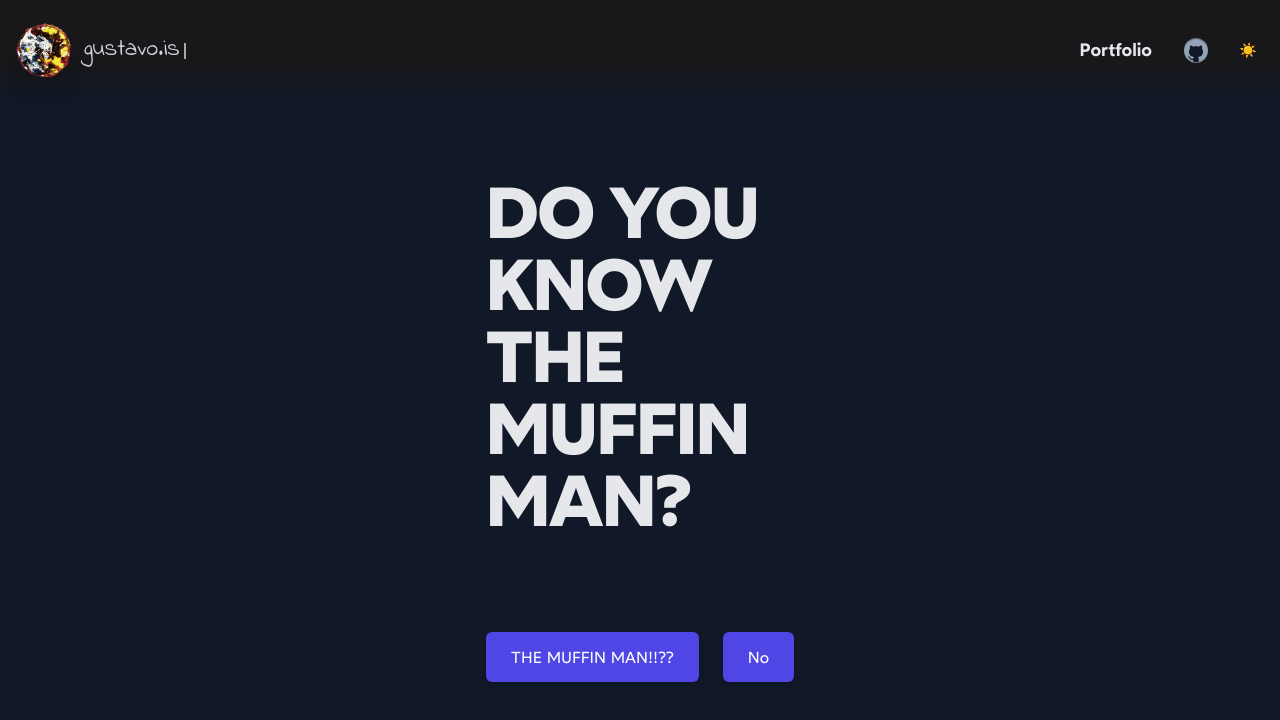
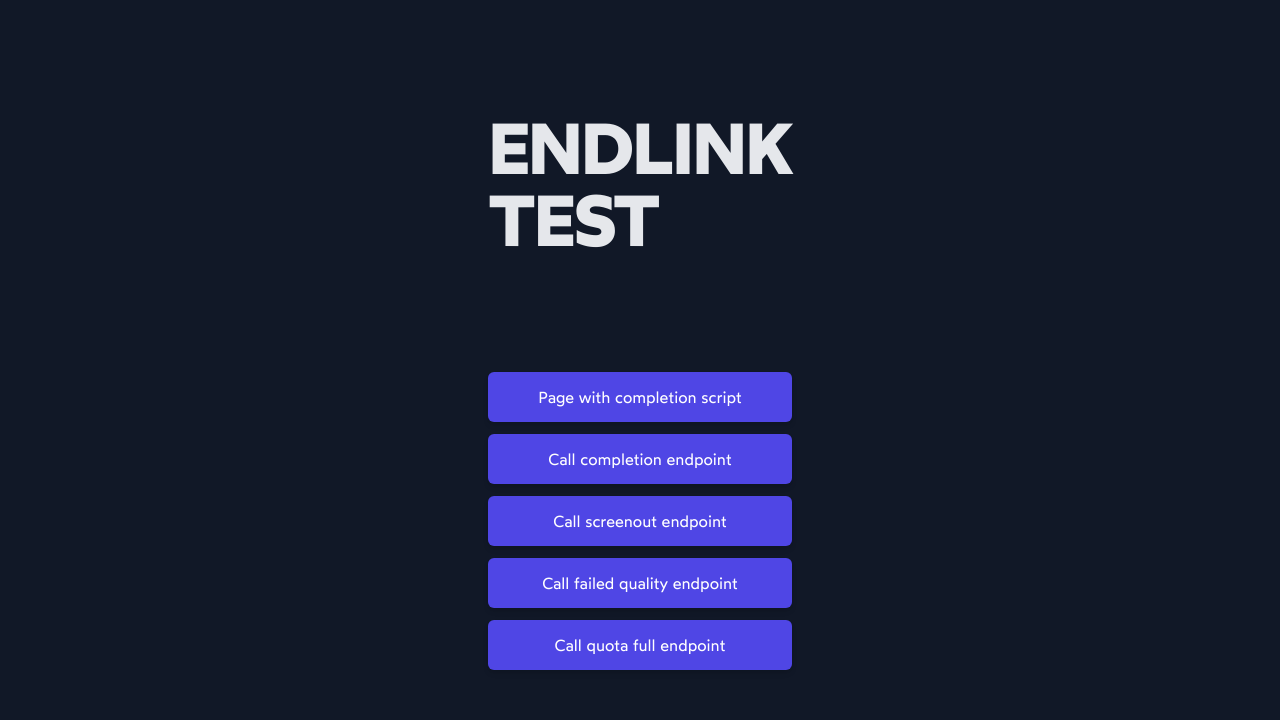
Before and after one commit to pricklywiggles/gustavo.is, a Next.js app: page /tartle/endlink in a window 1280 px wide. Shown: the top 720 px of the page. Built offline with nearby package versions, Linux system fonts and the light colour scheme.

Commit message:
test more endlink endpoints

```diff
--- a/src/app/layout.tsx
+++ b/src/app/layout.tsx
@@ -13,7 +13,7 @@ export default function RootLayout({
   children: React.ReactNode;
 }) {
   return (
-    <html lang="en" suppressHydrationWarning>
+    <html lang='en' suppressHydrationWarning>
       <head>
         <script
           dangerouslySetInnerHTML={{
--- a/src/app/tartle/completed/page.tsx
+++ b/src/app/tartle/completed/page.tsx
@@ -1,6 +1,8 @@
 /* eslint-disable @next/next/no-sync-scripts */
+'use client';
 import Head from 'next/head';
 import Script from 'next/script';
+import * as React from 'react';
 
 const origins = {
   production: 'https://source.tartle.co',
@@ -17,6 +19,7 @@ export default function Completed({
   searchParams: { env: Origin };
 }) {
   const envParam = searchParams['env'];
+  const [key, setKey] = React.useState<string>('');
   let env: Origin = 'production';
   if (
     envParam === 'staging' ||
@@ -26,13 +29,17 @@ export default function Completed({
     env = envParam;
   }
 
+  React.useEffect(() => {
+    setKey(localStorage.getItem('tartleEndlinkToken') || '');
+  }, []);
+
   return (
     <>
-      <Script src={`${origins[env]}/scripts/endlink-completion.js`} />
+      <Script defer src={`${origins[env]}/scripts/endlink-completion.js`} />
       <div className='mt-28 w-screen'>
         <div className='w-min mx-auto'>
           <div className='text-4xl tracking-tight font-extrabold   sm:text-5xl md:text-6xl lg:text-7xl'>
-            <div className='text-gray-800 dark:text-gray-200 mb-24'>👍</div>
+            <div className='text-gray-800 dark:text-gray-200 mb-24'>{key}</div>
           </div>
         </div>
       </div>
--- a/src/app/tartle/endlink/page.tsx
+++ b/src/app/tartle/endlink/page.tsx
@@ -1,7 +1,9 @@
+'use client';
 import Head from 'next/head';
 import Link from 'next/link';
 import { redirect } from 'next/navigation';
 import Script from 'next/script';
+import * as React from 'react';
 
 const origins = {
   production: 'https://source.tartle.co',
@@ -12,11 +14,29 @@ const origins = {
 
 type Origin = keyof typeof origins;
 
+const callTartleEndpoint = async (
+  origin: Origin,
+  endpoint: 'complete' | 'screenout' | 'failed_quality' | 'quota_full',
+  token: string,
+  setResult: React.Dispatch<React.SetStateAction<string>>
+) =>
+  fetch(
+    `${origins[origin]}/api/v3/endlinks/${endpoint}?tartle_endlink_token=${token}`
+  )
+    .then((res) =>
+      res.ok
+        ? setResult(`${endpoint} succeeded`)
+        : setResult(`${endpoint} failed ${res.status}`)
+    )
+    .catch(() => setResult(`${endpoint} failed`));
+
 export default function DataForm({
   searchParams
 }: {
   searchParams: { env: Origin };
 }) {
+  const [result, setResult] = React.useState<string>('');
+  const [token, setToken] = React.useState<string>('');
   const envParam = searchParams['env'];
   let env: Origin = 'production';
   if (
@@ -27,6 +47,10 @@ export default function DataForm({
     env = envParam;
   }
 
+  React.useEffect(() => {
+    setToken(localStorage.getItem('tartleEndlinkToken') || '');
+  }, []);
+
   return (
     <>
       <Script src={`${origins[env]}/scripts/endlink-landing.js`} />
@@ -34,22 +58,49 @@ export default function DataForm({
         <div className='w-min mx-auto'>
           <div className='text-4xl tracking-tight font-extrabold   sm:text-5xl md:text-6xl lg:text-7xl'>
             <div className='text-gray-800 dark:text-gray-200 mb-24'>
-              DO YOU KNOW THE MUFFIN MAN?
+              ENDLINK TEST
             </div>
           </div>
-          <div className='flex gap-6'>
+          <div className='flex flex-col gap-5 justify-start'>
+            <div className='text-center'>{result}</div>
             <a
               href={`/tartle/completed?env=${env}`}
-              className='flex items-center  whitespace-nowrap text- justify-center py-3 ml-auto px-6 -mb-2 border border-transparent text-base shadow-md font-medium rounded-md text-white bg-lt-primary active:shadow-sm hover:bg-lt-primary-darker focus:outline-none focus:ring-2 focus:ring-offset-2 focus:ring-lt-primary-lighter'
+              className='flex items-center  whitespace-nowrap text-center justify-center py-3 px-6 -mb-2 border border-transparent text-base shadow-md font-medium rounded-md text-white bg-lt-primary active:shadow-sm hover:bg-lt-primary-darker focus:outline-none focus:ring-2 focus:ring-offset-2 focus:ring-lt-primary-lighter'
             >
-              THE MUFFIN MAN!!??
+              Page with completion script
             </a>
-            <a
-              href='/tartle/endlink/rejected'
-              className='flex items-center justify-center py-3 ml-auto px-6 -mb-2 border border-transparent text-base shadow-md font-medium rounded-md text-white bg-lt-primary active:shadow-sm hover:bg-lt-primary-darker focus:outline-none focus:ring-2 focus:ring-offset-2 focus:ring-lt-primary-lighter'
+            <button
+              onClick={() =>
+                callTartleEndpoint(env, 'complete', token, setResult)
+              }
+              className='flex items-center  whitespace-nowrap text-center justify-center py-3 px-6 -mb-2 border border-transparent text-base shadow-md font-medium rounded-md text-white bg-lt-primary active:shadow-sm hover:bg-lt-primary-darker focus:outline-none focus:ring-2 focus:ring-offset-2 focus:ring-lt-primary-lighter'
             >
-              No
-            </a>
+              Call completion endpoint
+            </button>
+            <button
+              onClick={() =>
+                callTartleEndpoint(env, 'screenout', token, setResult)
+              }
+              className='flex items-center  whitespace-nowrap text-center justify-center py-3 px-6 -mb-2 border border-transparent text-base shadow-md font-medium rounded-md text-white bg-lt-primary active:shadow-sm hover:bg-lt-primary-darker focus:outline-none focus:ring-2 focus:ring-offset-2 focus:ring-lt-primary-lighter'
+            >
+              Call screenout endpoint
+            </button>
+            <button
+              onClick={() =>
+                callTartleEndpoint(env, 'failed_quality', token, setResult)
+              }
+              className='flex items-center  whitespace-nowrap text-center justify-center py-3 px-6 -mb-2 border border-transparent text-base shadow-md font-medium rounded-md text-white bg-lt-primary active:shadow-sm hover:bg-lt-primary-darker focus:outline-none focus:ring-2 focus:ring-offset-2 focus:ring-lt-primary-lighter'
+            >
+              Call failed quality endpoint
+            </button>
+            <button
+              onClick={() =>
+                callTartleEndpoint(env, 'quota_full', token, setResult)
+              }
+              className='flex items-center  whitespace-nowrap text-center justify-center py-3 px-6 -mb-2 border border-transparent text-base shadow-md font-medium rounded-md text-white bg-lt-primary active:shadow-sm hover:bg-lt-primary-darker focus:outline-none focus:ring-2 focus:ring-offset-2 focus:ring-lt-primary-lighter'
+            >
+              Call quota full endpoint
+            </button>
           </div>
         </div>
       </div>
--- a/src/app/tartle/endlink/rejected/page.tsx
+++ /dev/null
@@ -1,15 +0,0 @@
-import Script from 'next/script';
-
-export default function DataForm() {
-  return (
-    <>
-      <div className='mt-28 w-screen'>
-        <div className='w-min mx-auto'>
-          <div className='text-4xl tracking-tight font-extrabold   sm:text-5xl md:text-6xl lg:text-7xl'>
-            <div className='text-gray-800 dark:text-gray-200 mb-24'>👎</div>
-          </div>
-        </div>
-      </div>
-    </>
-  );
-}
--- a/src/components/header.tsx
+++ b/src/components/header.tsx
@@ -26,6 +26,7 @@ const actions = [
 
 export default function Header() {
   const pathname = usePathname();
+  const [isHidden, setIsHidden] = React.useState(false);
   const [isDark, setIsDark] = useLocalStorageState('theme', true);
   const [isLoaded, setIsLoaded] = React.useState(false);
   const [isMenuOpen, toggleMenuOpen, setIsMenuOpen] = useToggle(false);
@@ -36,6 +37,9 @@ export default function Header() {
   //closes the menu when user picks a route on mobile
   React.useEffect(() => {
     setIsMenuOpen(false);
+    if (pathname === '/tartle/endlink') {
+      setIsHidden(true);
+    }
   }, [pathname, setIsMenuOpen]);
 
   // cycle through sentences for header.
@@ -67,7 +71,7 @@ export default function Header() {
       'relative mx-auto sm:flex sm:justify-between sm:items-center max-w-7xl p-4';
   }
 
-  return (
+  return isHidden ? null : (
     <header>
       <div>
         <div className='relative z-20 sm:fixed w-screen'>
```
